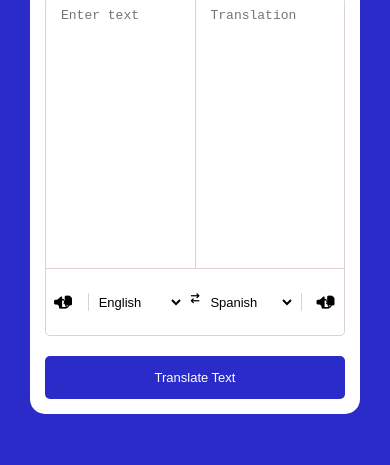
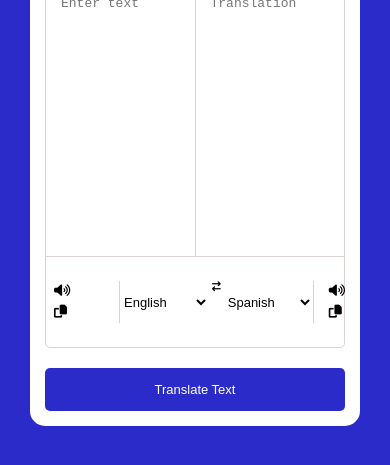
Before and after one commit to elainelynch/thelinguist, a plain HTML site: page index.html in a window 390 px wide. Shown: the part 359-824 px from the top of the page. Drawn offline with Linux system fonts and the light colour scheme.

Commit message:
added css style for volume up icon

```diff
--- a/style.css
+++ b/style.css
@@ -52,7 +52,6 @@ body {
   }
 
   .controls .row-from .icon {
-    align-items: flex;
     border-right: 1px solid rgb(221, 209, 209);
     padding-right: 15px;
   }
@@ -60,10 +59,6 @@ body {
   .controls .row-to .icon {
     border-left: 1px solid rgb(221, 209, 209);
     padding-left: 15px;
-  }
-
-  .controls .icon{
-    width: 15%;
   }
 
   .controls .icon i {
@@ -150,6 +145,16 @@ body {
       border-radius: 15px;
       padding: 15px;
     }
+
+    .controls .icon i {
+      font-size: small;
+      padding-bottom: 5px;
+    }
+
+    .controls .exchange {
+      padding-left: 30px;
+      padding-right: 30px;
+    }
 }
 
 @media screen and (max-width: 550px) {
@@ -161,7 +166,11 @@ body {
 
   .controls .icon i {
     font-size: small;
-    width: 12%
+  }
+
+  .controls .exchange {
+    padding-left: 30px;
+    padding-right: 30px;
   }
 }
 
@@ -182,7 +191,6 @@ body {
 
   .controls .icon i {
     font-size: small;
-    width: 10%
   }
 
   .controls .row-from select {
@@ -202,8 +210,8 @@ body {
   }
 
   .controls .exchange {
-    padding-left: 10px;
-    padding-right: 10px;
+    padding-left: 25px;
+    padding-right: 25px;
   }
 }
 
@@ -220,7 +228,6 @@ body {
 
   .controls .icon i {
     font-size: small;
-    width: 5%;
   }
 
   .controls .row-from select {
@@ -240,7 +247,7 @@ body {
   }
 
   .controls .exchange {
-    padding-left: 7px;
-    padding-right: 7px;
+    padding-left: 3px;
+    padding-right: 3px;
   }
 }
```
